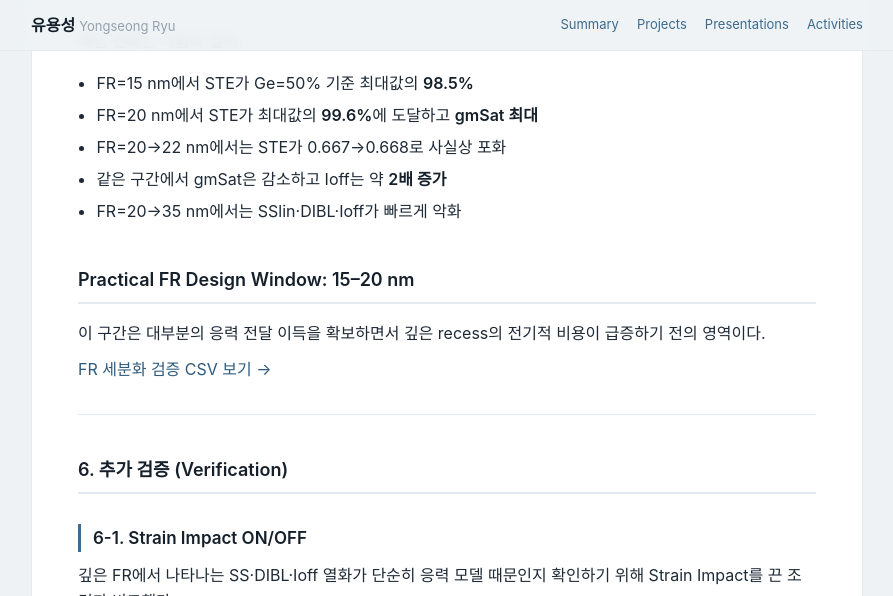
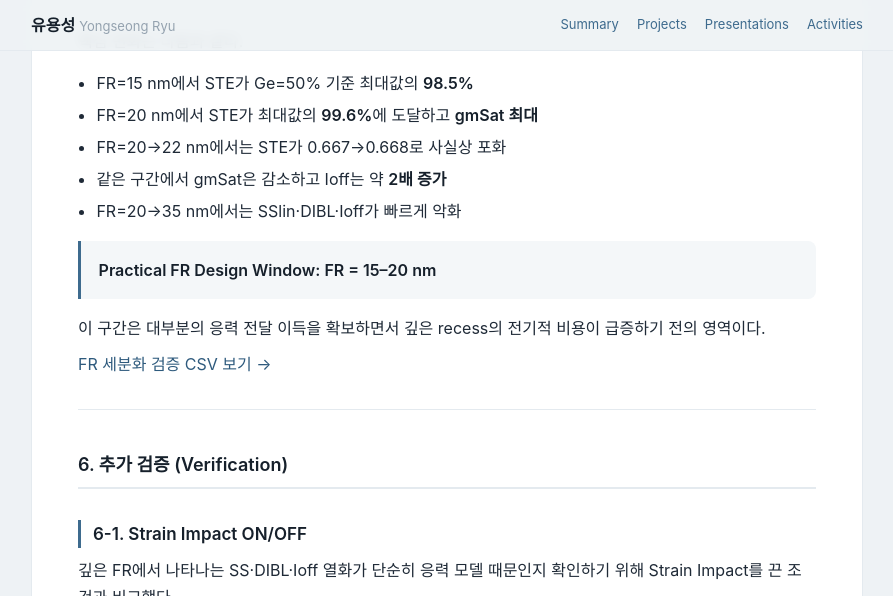
Before and after one commit to ryu980920/ryu980920.github.io, a Jekyll site: the page built from finfet-sige/index.md, in a window 1280 px wide and 900 px high, scrolled down 7352 px, cut to the strip 0-596 px from the top of the window. Shown: the whole strip, without its empty margins (193-1086 px from the left). Built offline with Jekyll 4.4.1, drawn with Linux system fonts in a browser that asks for light colours; our own code applies the rules of GitHub Pages for plain Markdown files; some of the changed text lies outside the part shown.

Commit message:
Polish FinFET SiGe portfolio section hierarchy

```diff
--- a/finfet-sige/index.md
+++ b/finfet-sige/index.md
@@ -164,7 +164,7 @@ FR=30–35 nm에서는 대부분의 Ge 조건에서 누설과 정전제어 열
 - 같은 구간에서 gmSat은 감소하고 Ioff는 약 **2배 증가**
 - FR=20→35 nm에서는 SSlin·DIBL·Ioff가 빠르게 악화
 
-## **Practical FR Design Window: 15–20 nm**
+> **Practical FR Design Window: FR = 15–20 nm**
 
 이 구간은 대부분의 응력 전달 이득을 확보하면서 깊은 recess의 전기적 비용이 급증하기 전의 영역이다.
 
```
Also changed, not shown: other parts of finfet-sige/index.md (+1 -1 lines).
